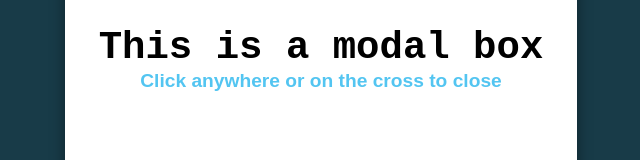
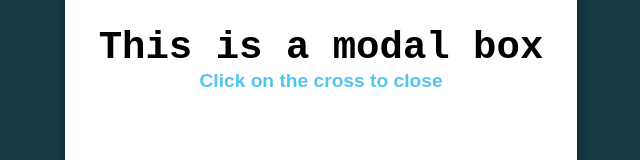
Before and after one commit to weirdofy/modal-box, a plain HTML site: page index.html in a window 1280 px wide. Both pictures are taken after a click on the button "Click me". Shown: the part 341-501 px from the top of the page, without its empty margins (319-959 px from the left). Drawn offline with Linux system fonts and the light colour scheme.

Commit message:
text change

```diff
--- a/index.html
+++ b/index.html
@@ -20,7 +20,7 @@
         <div class="modal-content-box">
             <i class="fal fa-times modal-close"></i>
             <h1 class="modal-text">This is a modal box</h1>
-            <h2 class="modal-subtext">Click anywhere or on the cross to close</h1>
+            <h2 class="modal-subtext">Click on the cross to close</h1>
         </div>
     </div>
   </body>
```
